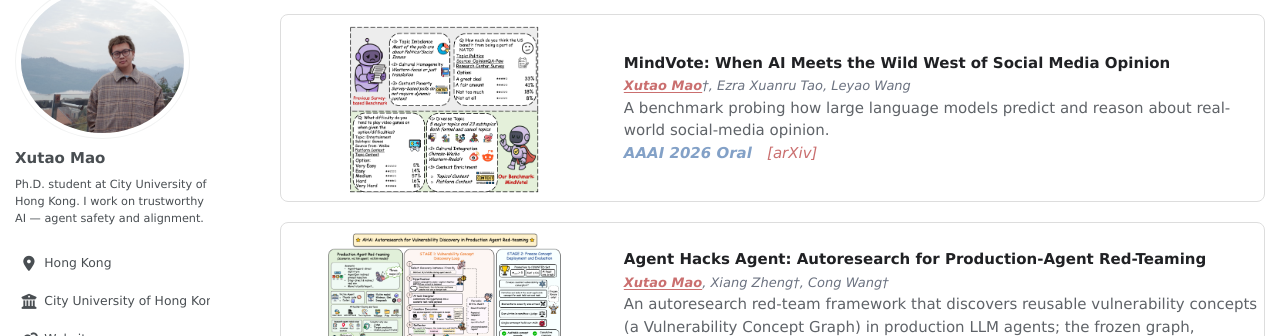
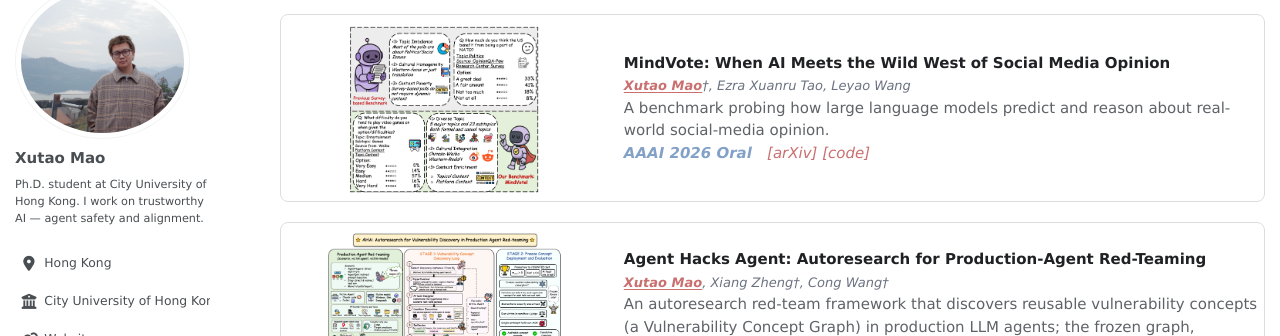
Before and after one commit to henrymao2004/henrymao2004.github.io, a Jekyll site: the page built from _pages/about.md, in a window 1280 px wide and 900 px high, scrolled down 1116 px. Shown: the part 116-452 px from the top of the window. Built offline with Jekyll 4.4.1, drawn with Linux system fonts in a browser that asks for light colours; some web fonts are replaced.

Commit message:
pubs: add code/arXiv links (MindVote, LogicCat, Agent Memory, MemMark)
Co-Authored-By: Claude Opus 4.8 (1M context) <noreply@anthropic.com>

```diff
--- a/_pages/about.md
+++ b/_pages/about.md
@@ -88,6 +88,7 @@ Publications
       <br>
       <b><i style="color:#83a1c7;">AAAI 2026 Oral &nbsp;</i></b>
       <a href="https://arxiv.org/abs/2505.14422" target="_blank"><em>[arXiv]</em></a>
+      <a href="https://github.com/henrymao2004/MindVote_AAAI" target="_blank"><em>[code]</em></a>
     </div>
   </div>
 </div>
@@ -159,14 +160,14 @@ Publications
       <span class="pub-list-badge">AAAI 2026 Oral</span>
       <span class="pub-list-title">MindVote: When AI Meets the Wild West of Social Media Opinion</span><br>
       <span class="pub-list-authors"><strong>Xutao Mao</strong>&dagger;, Ezra Xuanru Tao, Leyao Wang</span>
-      <span class="pub-list-links"><a href="https://arxiv.org/abs/2505.14422" target="_blank">[arXiv]</a></span>
+      <span class="pub-list-links"><a href="https://arxiv.org/abs/2505.14422" target="_blank">[arXiv]</a><a href="https://github.com/henrymao2004/MindVote_AAAI" target="_blank">[code]</a></span>
     </li>
     <li>
       <span class="pub-list-badge">AAAI 2026 Poster</span>
       <span class="pub-list-title">LogicCat: A Text-to-SQL Benchmark for Multi-Domain Reasoning Challenges</span><br>
       <span class="pub-list-authors">Tao Liu*, <strong>Xutao Mao*</strong>, Hongying Zan&dagger;, Dixuan Zhang, Yifan Li, Haixin Liu, Lulu Kong, Jiaming Hou, Rui Li, YunLong Li, Aoze Zheng, Zhiqiang Zhang, Luo Zhewei, Kunli Zhang, Min Peng</span>
       <span style="display:block; font-size:12px; color:#9aa0a6; font-style:italic; margin-top:2px;">* equal contribution, listed in alphabetical order</span>
-      <span class="pub-list-links"><a href="https://arxiv.org/abs/2505.18744" target="_blank">[arXiv]</a></span>
+      <span class="pub-list-links"><a href="https://arxiv.org/abs/2505.18744" target="_blank">[arXiv]</a><a href="https://github.com/Ffunkytao/LogicCat" target="_blank">[code]</a></span>
     </li>
     <li>
       <span class="pub-list-badge">Preprint &middot; Under Review</span>
@@ -190,13 +191,13 @@ Publications
       <span class="pub-list-badge">Preprint &middot; Under Review</span>
       <span class="pub-list-title">What Happens Inside Agent Memory? Circuit Analysis from Emergence to Diagnosis</span><br>
       <span class="pub-list-authors"><strong>Xutao Mao</strong>, Jinman Zhao, Gerald Penn, Cong Wang&dagger;</span>
-      <span class="pub-list-links"></span>
+      <span class="pub-list-links"><a href="https://arxiv.org/abs/2605.03354" target="_blank">[arXiv]</a></span>
     </li>
     <li>
       <span class="pub-list-badge">Preprint &middot; Under Review</span>
       <span class="pub-list-title">MemMark: State-Evolution Attribution Watermarking for Agent Long-Term Memory Systems</span><br>
       <span class="pub-list-authors">Haobo Zhang*, <strong>Xutao Mao*</strong>, Guangyuan Dong, Ziwei Li&dagger;, Xuanbo Su, Kaijie Chen, Jing Yang, Zheng Lin</span>
-      <span class="pub-list-links"></span>
+      <span class="pub-list-links"><a href="https://arxiv.org/abs/2605.25002" target="_blank">[arXiv]</a></span>
     </li>
     <li>
       <span class="pub-list-badge">Preprint</span>
```
